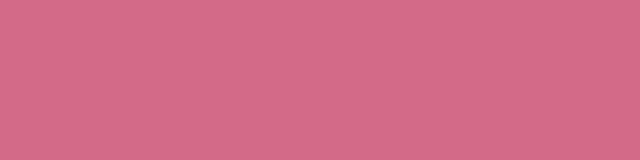
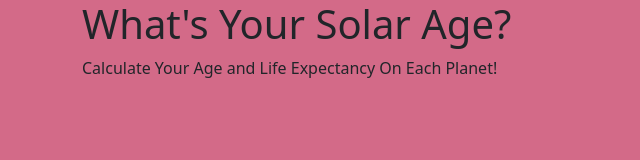
Before and after one commit to ampando/Galaxy-Age, a website built with webpack: page src/index.html in a window 1280 px wide. Shown: the whole page, without its empty margins (0-640 px from the left). Built offline with nearby package versions, Linux system fonts and the light colour scheme.

Commit message:
push final changes for day.

```diff
--- a/src/index.html
+++ b/src/index.html
@@ -4,6 +4,11 @@
     <title>Space Age</title>
   </head>
 <body>
+  <div class="container">
+    <div class="page-header">
+      <h1>What's Your Solar Age?</h1>
+      <p>Calculate Your Age and Life Expectancy On Each Planet!</p>
+    </div>
 
 </body>
 </html>
```
